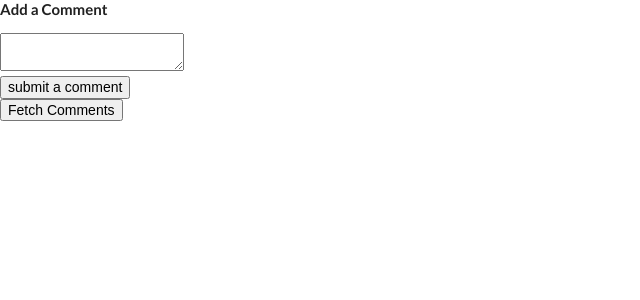
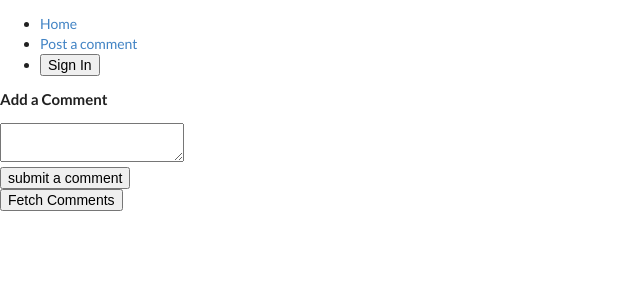
Before and after one commit to mythLabs/playground-react-testing, a React (Create React App) app: page /post in a window 1280 px wide. Shown: the top 300 px of the page, without its empty margins (0-640 px from the left). Built offline with nearby package versions, Linux system fonts and the light colour scheme.

Commit message:
Added reducer,action for simple auth

```diff
--- a/src/actions/index.js
+++ b/src/actions/index.js
@@ -1,5 +1,4 @@
-import {SAVE_COMMENT} from 'actions/types';
-import {FETCH_COMMENTS} from 'actions/types';
+import {SAVE_COMMENT,FETCH_COMMENTS,CHANGE_AUTH} from 'actions/types';
 import axios from 'axios';
 
 export function saveComment (comment) {
@@ -17,3 +16,10 @@
         payload: response
     }
 }
+
+export function changeAuth(isLoggedIn) {
+    return {
+        type: CHANGE_AUTH,
+        payload: isLoggedIn
+    }
+}
--- a/src/actions/types.js
+++ b/src/actions/types.js
@@ -1,3 +1,5 @@
 export const SAVE_COMMENT = 'SAVE_COMMENT'
 
 export const FETCH_COMMENTS = 'FETCH_COMMENTS'
+
+export const CHANGE_AUTH = "CHANGE_AUTH"
--- a/src/components/App.js
+++ b/src/components/App.js
@@ -1,12 +1,37 @@
 import React, { Component } from "react";
 import CommentBox from "components/CommentBox";
 import CommentList from "components/CommentList";
-import { Route } from 'react-router-dom';
+import { Route, Link } from "react-router-dom";
+import { connect } from "react-redux";
+import * as actions from "../actions";
 
 class App extends Component {
+  renderHeader = () => {
+    return (
+      <ul>
+        <li>
+          <Link to="/">Home</Link>
+        </li>
+        <li>
+          <Link to="/post">Post a comment</Link>
+        </li>
+        <li> {this.renderButton()}</li>
+      </ul>
+    );
+  };
+
+  renderButton = () => {
+    if (this.props.auth) {
+      return <button onClick={() => this.props.changeAuth(false)}>Sign Out</button>;
+    } else {
+      return <button onClick={() => this.props.changeAuth(true)}>Sign In</button>;
+    }
+  };
+
   render() {
     return (
       <div>
+        {this.renderHeader()}
         <Route path="/post" component={CommentBox} />
         <Route path="/" exact component={CommentList} />
       </div>
@@ -14,4 +39,11 @@
   }
 }
 
-export default App;
+const mapStatesToProps = state => {
+  return { auth: state.auth };
+};
+
+export default connect(
+  mapStatesToProps,
+  actions
+)(App);
--- /dev/null
+++ b/src/reducers/auth.js
@@ -0,0 +1,10 @@
+import {CHANGE_AUTH} from 'actions/types';
+
+export default function(state = false,action) {
+    switch(action.type) {
+        case CHANGE_AUTH:
+        return action.payload
+        default:
+        return state
+    }
+}
--- a/src/reducers/index.js
+++ b/src/reducers/index.js
@@ -1,6 +1,8 @@
 import { combineReducers } from 'redux';
 import commentsReducer from './comments';
+import authReducer from './auth';
 
 export default combineReducers({
-    comments: commentsReducer
+    comments: commentsReducer,
+    auth: authReducer
 })
```
